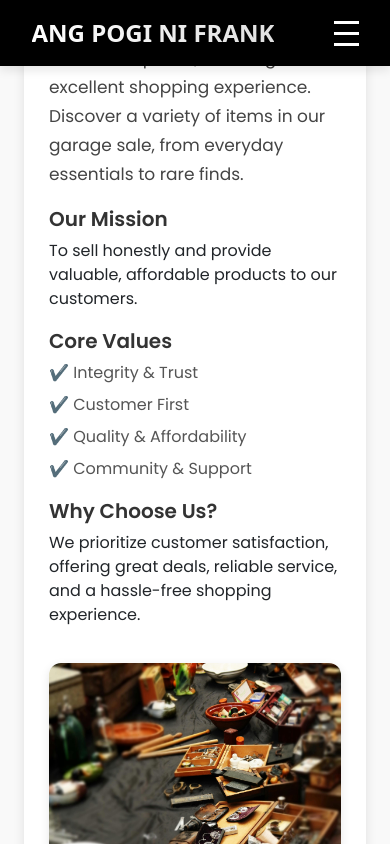
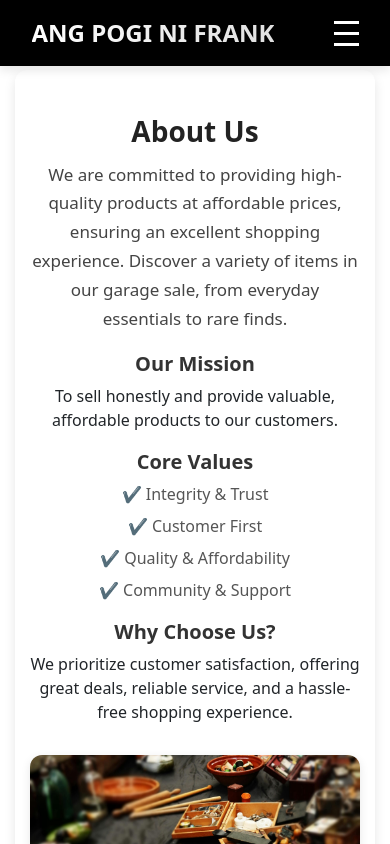
Before and after one commit to FelNarciso/WEBWEBW, a Vue app: page /WEBWEBW/about in a window 390 px wide. Shown: the top 844 px of the page. Built offline with nearby package versions, Linux system fonts and the light colour scheme; no server answers.

Commit message:
Fixed the issue for about viewport

```diff
--- a/src/App.vue
+++ b/src/App.vue
@@ -20,7 +20,7 @@
 					</li>
 					<!-- Account Dropdown -->
 					<li class="dropdown" @click.stop="toggleDropdown">
-						<a class="dropdown-toggle">Account ▼</a>
+						<a class="dropdown-toggle">Account</a>
 						<ul class="dropdown-menu" :class="{ show: isDropdownOpen }">
 							<li v-if="!isUserLoggedIn">
 								<router-link to="/signin" @click="closeDropdown">Sign In</router-link>
--- a/src/firebase.js
+++ b/src/firebase.js
@@ -8,12 +8,12 @@ const firebaseConfig = {
   projectId: "ecom-f0853",
   storageBucket: "ecom-f0853.appspot.com",
   messagingSenderId: "151432078356",
-  appId: "1:151432078356:web:61f9b2047a722931da3301" // Make sure this is correct!
+  appId: "1:151432078356:web:61f9b2047a722931da3301"
 };
 
-// Initialize Firebase
+
 const app = initializeApp(firebaseConfig);
 const auth = getAuth(app);
 const db = getFirestore(app);
 
-export { auth, db }; // Export both auth and db
+export { auth, db };
--- a/src/style.css
+++ b/src/style.css
@@ -21,6 +21,13 @@
   }
 }
 
+@media (max-width: 479px) {
+  .responsive-container {
+    padding: 8px;
+    background-color: lightseagreen;
+  }
+}
+
 /* Medium devices (tablets, 768px and up) */
 @media (min-width: var(--breakpoint-md)) {
   .responsive-container {
@@ -28,6 +35,7 @@
     background-color: lightblue;
   }
 }
+
 
 /* Large devices (desktops, 1024px and up) */
 @media (min-width: var(--breakpoint-lg)) {
--- a/src/views/About.vue
+++ b/src/views/About.vue
@@ -48,23 +48,32 @@
 	@import url('https://fonts.googleapis.com/css2?family=Poppins:wght@300;400;600&display=swap');
 
 	/* Reset margin and padding */
-	body, html {
+	/* body, html {
 	margin: 0;
 	padding: 0;
-	overflow: hidden; /* Remove scrollbar */
+	overflow: auto;
+	} */
+
+    html, body {
+    margin: 0;
+    padding: 0;
+    overflow-x: hidden; /* Prevents horizontal scrolling but allows vertical scrolling */
+    overflow-y: auto; /* Enables vertical scrolling */
 }
+
+
 
 	/* Page Layout */
     .about-container {
     display: flex;
-	align-items: center;
+    flex-direction: column;
+    align-items: center; /* Start content from the top */
     justify-content: center;
-	height: 100vh; /* Full height without scrolling */
-	background: #f9f9f9; /* Soft background color */
-	font-family: 'Poppins', sans-serif;
-	padding: 25px; /* Slightly increased padding */
-	box-sizing: border-box; /* Include padding in height calculation */
+    min-height: 100vh; /* Ensure it can grow */
+    padding-top: 20px; /* Push content down a bit */
+    box-sizing: border-box;
 }
+
 
 	/* Content Styling */
 	.content {
@@ -137,7 +146,7 @@
 	/* Responsive Design */
     @media (max-width: 768px) {
 	   .about-container {
-	padding: 15px; /* Adjust padding for mobile */
+	       padding: 15px;
 	   }
 
 	   .content {
@@ -155,4 +164,49 @@
 	       max-height: 300px; /* Adjusted height for mobile */
 	   }
     }
+
+@media (max-width: 479px) {
+    .about-container {
+        display: flex;
+        flex-direction: column;
+        align-items: flex-start; /* Ensures content starts from the top */
+        justify-content: flex-start;
+        min-height: auto; /* Allows it to expand if needed */
+        padding-top: 30px; /* Pushes the content down */
+    }
+
+    .content {
+        flex-direction: column;
+        padding: 15px;
+        width: 100%;
+    }
+
+    .text-section {
+        padding-right: 0;
+        margin-bottom: 15px;
+        text-align: center; /* Center text */
+    }
+
+    .text-section h1 {
+        font-size: 28px;
+        margin-top: 10px; /* Ensures it doesn't get pushed off */
+        padding-top: 20px;
+    }
+
+    .image-section img {
+        max-width: 100%;
+        max-height: 250px;
+        object-fit: cover;
+    }
+
+    html, body {
+        overflow-x: hidden;
+        overflow-y: auto; /* Enables vertical scrolling */
+    }
+}
+
+
+
+
+
 </style>
```
Lines whose indentation alone changed are shown as unchanged.
